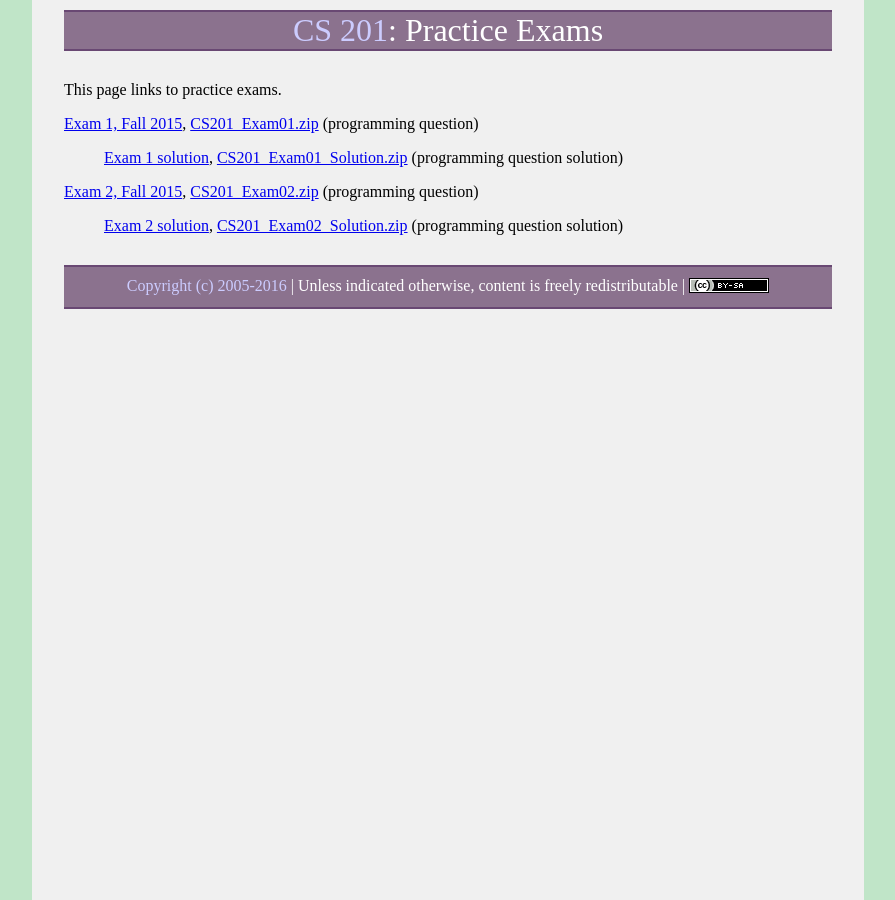
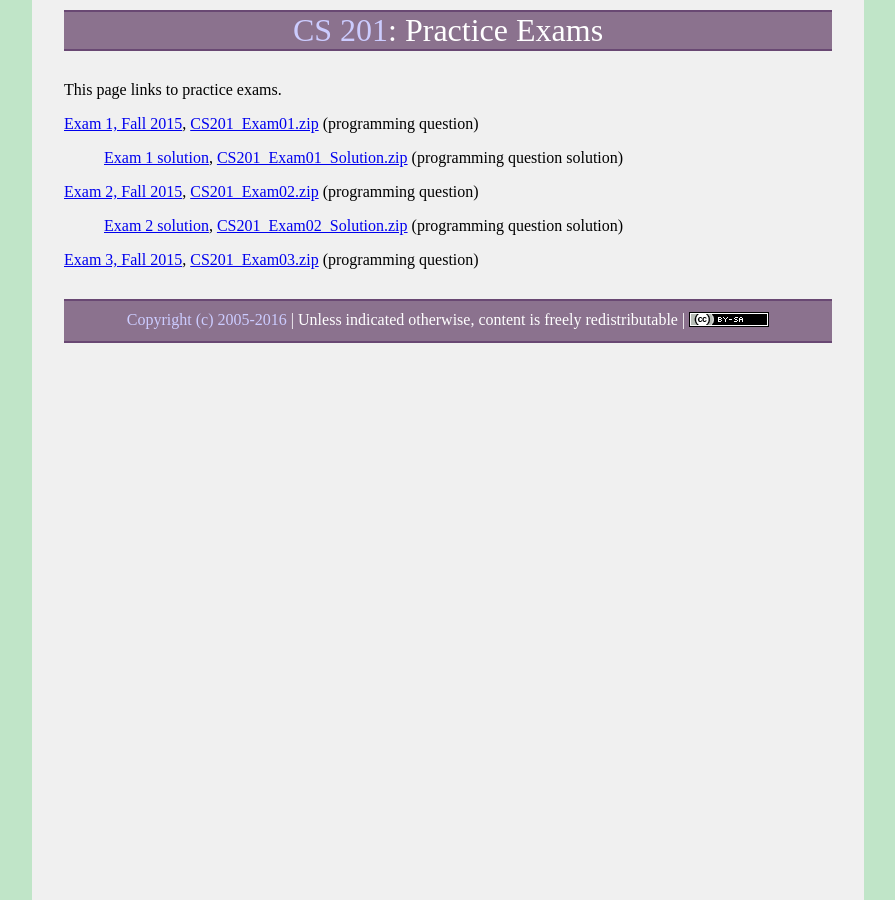
Before and after one commit to ycpcs/cs201-fall2016, a Jekyll site: the page built from practice/index.md, in a window 1280 px wide. Shown: the whole page, without its empty margins (192-1087 px from the left). Built offline with Jekyll 4.4.1, drawn with Linux system fonts in a browser that asks for light colours; some web fonts are replaced.

Commit message:
third practice exam

```diff
--- a/practice/index.md
+++ b/practice/index.md
@@ -12,3 +12,5 @@ This page links to practice exams.
 [Exam 2, Fall 2015](cs201-fall2015-exam02.pdf), [CS201\_Exam02.zip](CS201_Exam02.zip) (programming question)
 
 > [Exam 2 solution](cs201-fall2015-exam02-solution.pdf), [CS201\_Exam02\_Solution.zip](CS201_Exam02_Solution.zip) (programming question solution)
+
+[Exam 3, Fall 2015](cs201-fall2015-exam03.pdf), [CS201\_Exam03.zip](CS201_Exam03.zip) (programming question)
```
Also changed, not shown: 2 other files.
